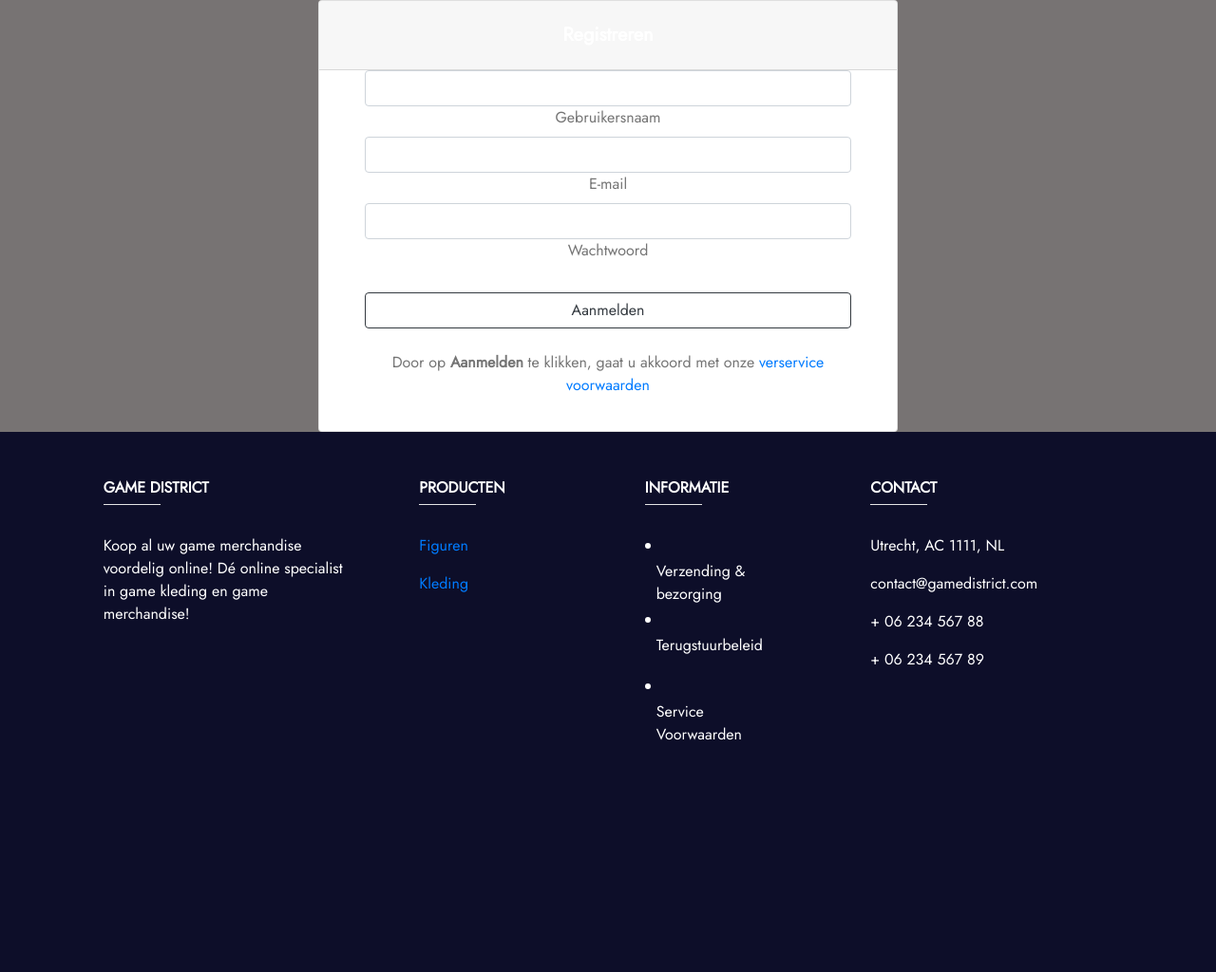
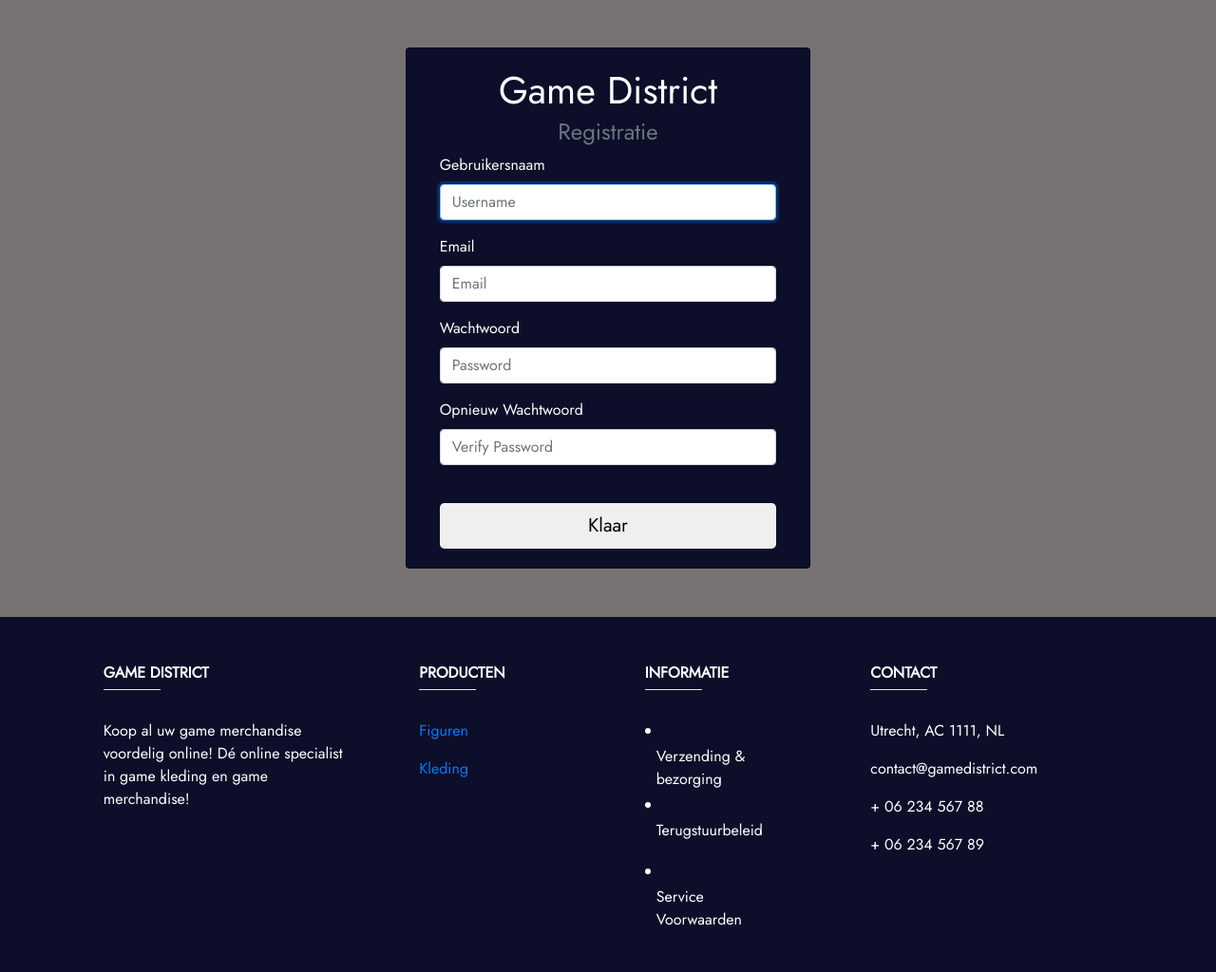
Before and after one commit to DaveydeHaas/project-periode-4-jaar-1, a PHP site: page /index.php?content=registratie in a window 1280 px wide. Shown: the part 76-1100 px from the top of the page at 95% size. Before the commit the page ends 856 px from the top, so only its background shows below. Run offline with PHP 8.4, Linux system fonts and the light colour scheme; some libraries are stand-ins or nearby versions.

Commit message:
04/06 First commit of the day

```diff
--- a/content/registratie.php
+++ b/content/registratie.php
@@ -1,61 +1,60 @@
+<!-- form registratie -->
+
 <div class="container-fluid">
     <div class="row">
-        <div class="col-3"></div>
 
-        <div class="col-6">
-            <!-- Material form register -->
-            <div class="card">
+        <div class="col-4"></div>
 
-                <h5 class="card-header info-color white-text text-center py-4">
-                    <strong>Registreren</strong>
-                </h5>
+        <div class="card col-4 registratie-margin-top registratie-margin-bottom registratie-color1 ">
+            <div class="card-body">
+                <div class="text-center">
+                    <h1 class="card-title">Game District</h1>
+                    <h4 class="card-subtitle mb-2 text-muted">Registratie</h4>
+                </div>
 
-                <!--Card content-->
-                <div class="card-body px-lg-5 pt-0">
+                <form action="./index.php?content=registratie_script" method="post">
+                    <div class="form-container">
+                        <div class="form-row">
 
-                    <!-- Form -->
-                    <form class="text-center" style="color: #757575;" action="#!">
-
-
-
-                        <!-- E-mail -->
-                        <div class="md-form mt-0">
-                            <input type="email" id="materialRegisterFormLastName" class="form-control">
-                            <label for="materialRegisterFormLastName">Gebruikersnaam</label>
+                            <div class="form-group col-12">
+                                <i class="fa fa-user"></i>
+                                <label for="inputusername">Gebruikersnaam</label>
+                                <input type="text" name="username" class="form-control" id="username" placeholder="Username" autofocus required>
+                            </div>
                         </div>
 
-                        <!-- E-mail -->
-                        <div class="md-form mt-0">
-                            <input type="email" id="materialRegisterFormEmail" class="form-control">
-                            <label for="materialRegisterFormEmail">E-mail</label>
+                        <div class="form-row">
+                            <div class="form-group col-12">
+                                <i class="fa fa-envelope"></i>
+                                <label for="inputusername">Email</label>
+                                <input type="email" name="email" class="form-control" id="inputEmail" placeholder="Email" required>
+                            </div>
                         </div>
 
-                        <!-- Password -->
-                        <div class="md-form">
-                            <input type="password" id="materialRegisterFormPassword" class="form-control" aria-describedby="materialRegisterFormPasswordHelpBlock">
-                            <label for="materialRegisterFormPassword">Wachtwoord</label>
+                        <div class="form-row">
+                            <div class="form-group col-12">
+                                <i class="fa fa-lock"></i>
+                                <label for="inputPassword4">Wachtwoord</label>
+                                <input type="password" name="pass" class="form-control" id="inputPassword" placeholder="Password" required>
+                            </div>
+
+                            <div class="form-group col-12">
+                                <i class="fa fa-lock"></i>
+                                <label for="inputAddress">Opnieuw Wachtwoord</label>
+                                <input type="password" name="cpass" class="form-control" id="inputVerifyPassword" placeholder="Verify Password" required>
+                            <br>
+                            </div>
                         </div>
 
+                        <div class="form-row">
+                        </div>
 
-                        <!-- Sign up button -->
-                        <button class="btn btn-outline-dark btn-rounded btn-block my-4" type="submit">Aanmelden</button>
-
-
-
-                        <!-- Terms of service -->
-                        <p>Door op
-                            <b>Aanmelden</b> te klikken, gaat u akkoord met onze
-                            <a href="" target="_blank">verservice voorwaarden</a>
-
-                    </form>
-                    <!-- Form -->
-
-                </div>
-
+                        <button type="submit" class="btn btn-lg btn-block registratie-button" value="checkpassword">Klaar</button>
+                    </div>
+                </form>
             </div>
-            <!-- Material form register -->
         </div>
-
-        <div class="col-3"></div>
     </div>
 </div>
+
+<div class="col-4"></div>
--- a/css/style.css
+++ b/css/style.css
@@ -88,3 +88,18 @@ li a:hover {
 {
    color:#FFFFFF;
 }
+
+/* Registratie */
+
+.registratie-margin-top {
+    margin-top: 50px;
+}
+
+.registratie-margin-bottom {
+    margin-bottom: 50px;
+}
+
+.registratie-color1
+{
+   background-color: #0D0E29;
+}
```
